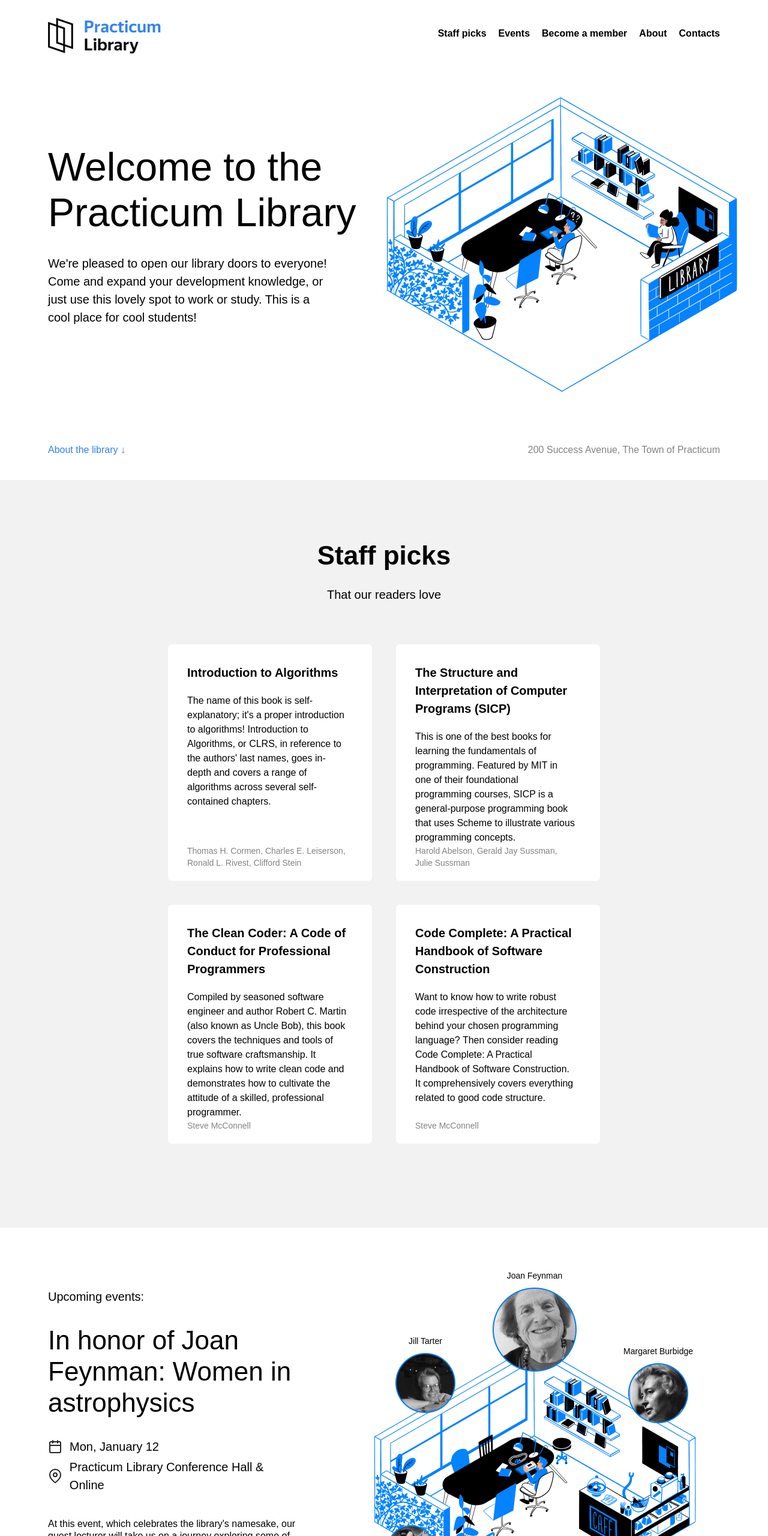
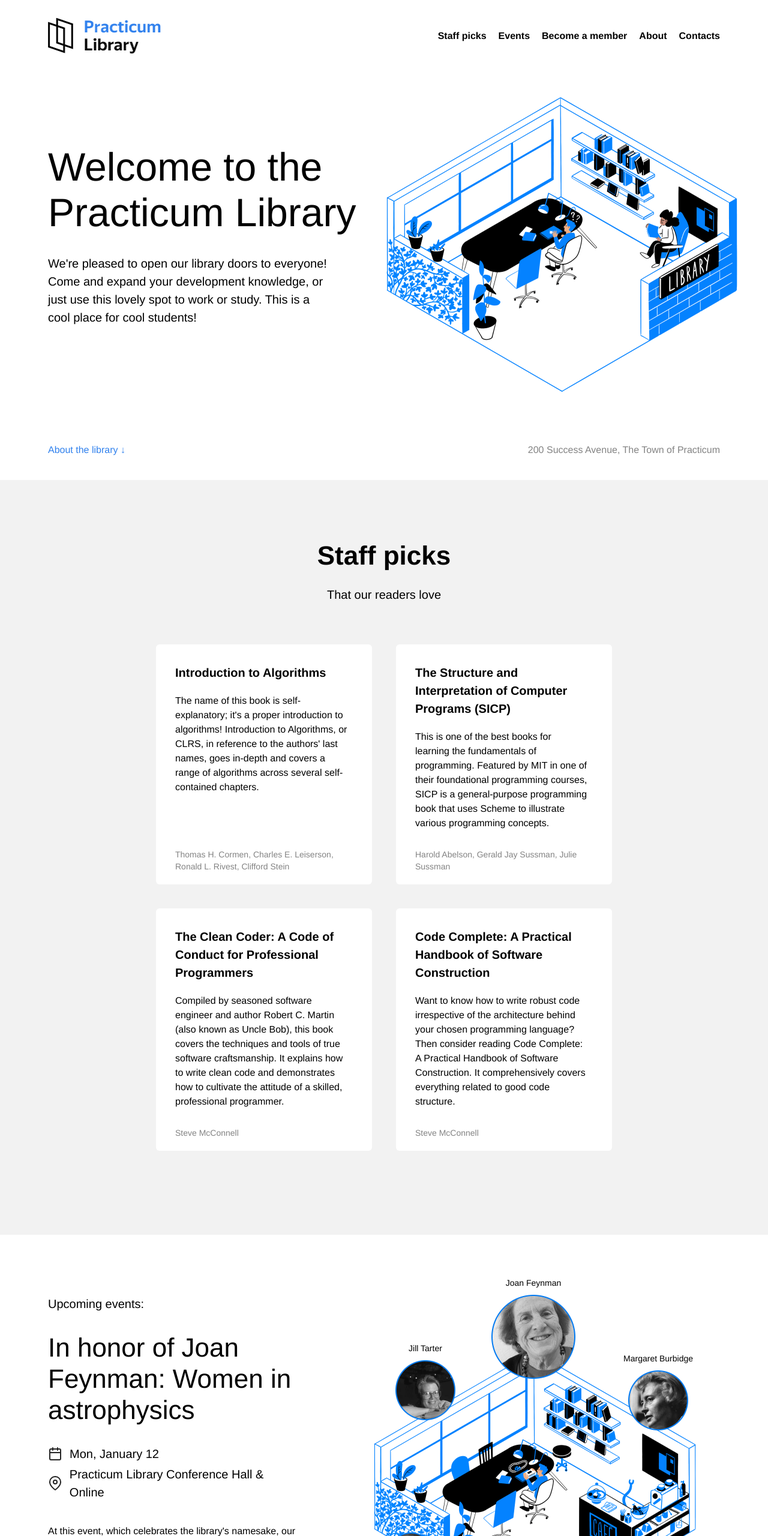
Before and after one commit to fred231084g/se_project_library, a plain HTML site: page index.html in a window 1280 px wide. Shown: the top 2560 px of the page at 60% size. Drawn offline with Linux system fonts and the light colour scheme.

Commit message:
Second update for my project

```diff
--- a/styles/style.css
+++ b/styles/style.css
@@ -2,7 +2,7 @@
   min-width: 1100px;
   max-width: 1600px;
   margin: 0 auto;
-  font-family: "Arial", "Helvetica Neue", sans-serif;
+  font-family: "Helvetica Neue", "Arial", sans-serif;
   font-size: 16px;
   line-height: 20px;
 }
@@ -32,10 +32,11 @@
 .nav__links {
   list-style: none;
   padding-left: 0;
-  margin-top: 8px;
+  margin-top: 0px;
   display: flex;
   align-items: center;
   column-gap: 20px;
+  margin-bottom: 0;
 }
 
 .nav__link {
@@ -134,7 +135,8 @@
   border-radius: 6px;
   padding: 32px 40px 20px 32px;
   box-sizing: border-box;
-  max-width: 340px;
+  max-width: 360px;
+  max-height: 420px;
 }
 
 .card__content {
@@ -155,6 +157,7 @@
   margin: 20px 0 0;
   font-size: 16px;
   line-height: 24px;
+  margin-bottom: 30px;
 }
 
 .card__footer {
@@ -208,12 +211,12 @@
   background-repeat: no-repeat;
   background-position: center;
   margin-right: 12px;
+  width: 24px;
+  height: 24px;
 }
 
 .event-info__icon_type_calendar {
   background-image: url(../images/icon_calendar.svg);
-  width: 24px;
-  height: 24px;
 }
 
 .event-info__icon_type_pin {
@@ -265,7 +268,7 @@
 
 .person_name_feynman {
   top: -30px;
-  right: 319px;
+  left: 319px;
 }
 
 .person_name_burbidge {
@@ -387,6 +390,10 @@
   margin: 0 0 32px;
 }
 
+.about__paragraph:last-child {
+  margin: 0;
+}
+
 .about__circle {
   background-color: #2f80ed;
   width: 495px;
@@ -438,6 +445,8 @@
 
 .footer__column-heading {
   margin: 0 0 20px;
+  font-size: 16px;
+  line-height: 20px;
 }
 
 .footer__column-link {
```
